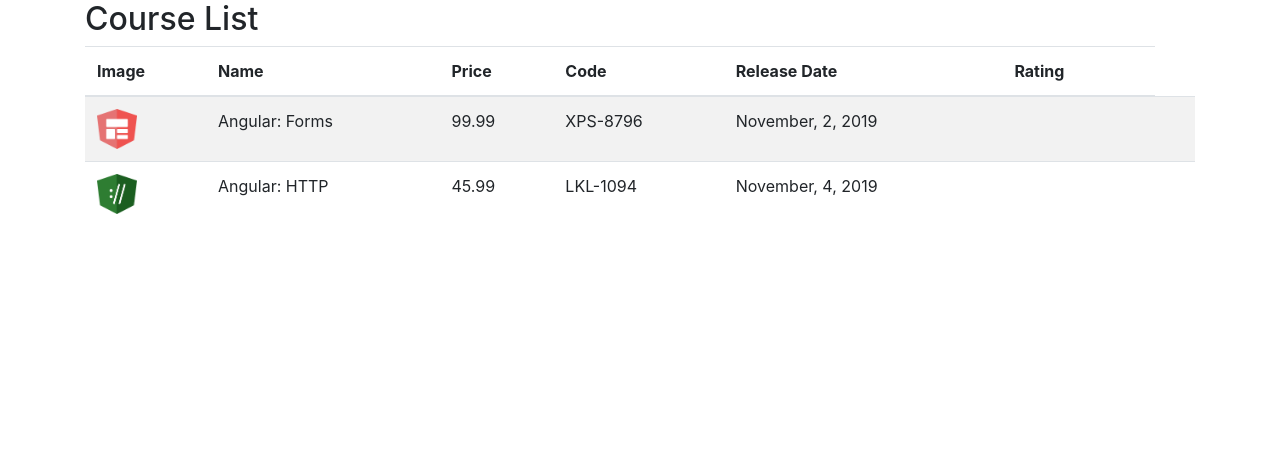
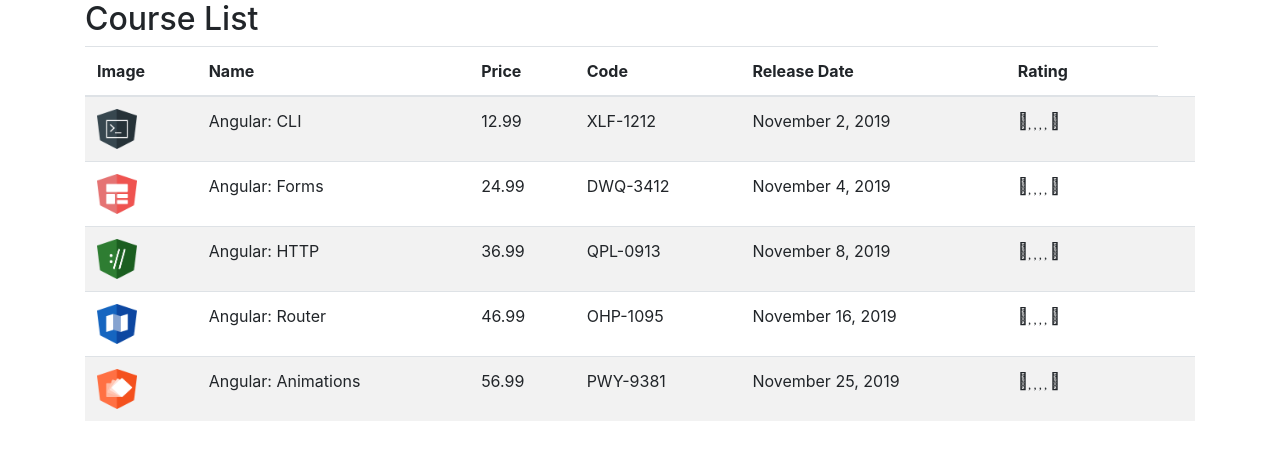
Before and after one commit to flaviohnm/course-manager, an Angular app: page / in a window 1280 px wide. Shown: the top 460 px of the page. Built offline with nearby package versions, Linux system fonts and the light colour scheme.

Commit message:
criando o serviço para inicializar o vetor com o conteúdo dos cursos

```diff
--- a/angular.json
+++ b/angular.json
@@ -94,6 +94,7 @@
               "src/assets"
             ],
             "styles": [
+              "../node_modules/@fortawesome/fontawesome-free/css/fontawesome.css",
               "src/styles.css"
             ],
             "scripts": []
--- a/package.json
+++ b/package.json
@@ -19,8 +19,11 @@
     "@angular/platform-browser": "~11.2.10",
     "@angular/platform-browser-dynamic": "~11.2.10",
     "@angular/router": "~11.2.10",
+    "@fortawesome/fontawesome": "^1.1.8",
     "@fortawesome/fontawesome-free": "^5.15.3",
+    "angular-font-awesome": "^3.1.2",
     "bootstrap": "^4.6.0",
+    "font-awesome": "^4.7.0",
     "rxjs": "~6.6.0",
     "tslib": "^2.0.0",
     "zone.js": "~0.11.3"
--- a/src/app/app.module.ts
+++ b/src/app/app.module.ts
@@ -10,7 +10,7 @@
   declarations: [
     AppComponent,
     CourseListComponent,
-    StarComponent
+    StarComponent,
   ],
   imports: [
     BrowserModule,
--- a/src/app/courses/course-list.component.html
+++ b/src/app/courses/course-list.component.html
@@ -18,7 +18,9 @@
       <td>{{ course.price }}</td>
       <td>{{ course.code }}</td>
       <td>{{ course.releaseDate }}</td>
-      <td><app-star [rating]="course.rating"></app-star></td>
+      <td>
+          <app-star [rating]="course.rating"></app-star>
+      </td>
       <td></td>
     </tr>
   </tbody>
--- a/src/app/courses/course-list.component.ts
+++ b/src/app/courses/course-list.component.ts
@@ -1,6 +1,7 @@
 
 import { Component } from "@angular/core";
 import { Course } from "./course";
+import { CourseService } from "./course.service";
 
 @Component({
 
@@ -12,29 +13,11 @@
 
   courses: Course[] = [];
 
+  constructor(private courseService: CourseService) { }
+
   ngOnInit(): void {
 
-    this.courses = [
-      {
-        id: 1,
-        name: 'Angular: Forms',
-        imageUrl: '/assets/images/forms.png',
-        price: 99.99,
-        code: 'XPS-8796',
-        duration: 120,
-        rating: 4.5,
-        releaseDate: 'November, 2, 2019'
-      },
-      {
-        id: 2,
-        name: 'Angular: HTTP',
-        imageUrl: '/assets/images/http.png',
-        price: 45.99,
-        code: 'LKL-1094',
-        duration: 80,
-        rating: 4,
-        releaseDate: 'November, 4, 2019'
-      }
-    ]
+      this.courses = this.courseService.retrieveAll();
+
   }
 }
--- /dev/null
+++ b/src/app/courses/course.service.ts
@@ -0,0 +1,74 @@
+import { Injectable } from "@angular/core";
+import { Course } from "./course";
+
+
+@Injectable({
+
+  providedIn: 'root'
+
+})
+export class CourseService {
+
+  retrieveAll(): Course[] {
+    return COURSES;
+  }
+}
+
+
+var COURSES: Course[] = [
+  {
+    id: 1,
+    name: 'Angular: CLI',
+    releaseDate: 'November 2, 2019',
+    description: 'Neste curso, os alunos irão obter um grande conhecimento nos principais recursos do CLI',
+    duration: 120,
+    code: 'XLF-1212',
+    rating: 3,
+    price: 12.99,
+    imageUrl: '/assets/images/cli.png',
+  },
+  {
+    id: 2,
+    name: 'Angular: Forms',
+    releaseDate: 'November 4, 2019',
+    description: 'Neste curso, os alunos irão obter um conhecimento aprofundado sobre os recursos disponíveis no módulo de Forms.',
+    duration: 80,
+    code: 'DWQ-3412',
+    rating: 3.5,
+    price: 24.99,
+    imageUrl: '/assets/images/forms.png',
+  },
+  {
+    id: 3,
+    name: 'Angular: HTTP',
+    releaseDate: 'November 8, 2019',
+    description: 'Neste curso, os alunos irão obter um conhecimento aprofundado sobre os recursos disponíveis no módulo de HTTP.',
+    duration: 80,
+    code: 'QPL-0913',
+    rating: 4.0,
+    price: 36.99,
+    imageUrl: '/assets/images/http.png',
+  },
+  {
+    id: 4,
+    name: 'Angular: Router',
+    releaseDate: 'November 16, 2019',
+    description: 'Neste curso, os alunos irão obter um conhecimento aprofundado sobre os recursos disponíveis no módulo de Router.',
+    duration: 80,
+    code: 'OHP-1095',
+    rating: 4.5,
+    price: 46.99,
+    imageUrl: '/assets/images/router.png',
+  },
+  {
+    id: 5,
+    name: 'Angular: Animations',
+    releaseDate: 'November 25, 2019',
+    description: 'Neste curso, os alunos irão obter um conhecimento aprofundado sobre os recursos disponíveis sobre Animation.',
+    duration: 80,
+    code: 'PWY-9381',
+    rating: 5,
+    price: 56.99,
+    imageUrl: '/assets/images/animations.png',
+  }
+];
--- a/src/app/courses/course.ts
+++ b/src/app/courses/course.ts
@@ -8,4 +8,5 @@
   duration: number;
   rating: number;
   releaseDate: string;
+  description: string;
 }
--- a/src/app/star/star.component.html
+++ b/src/app/star/star.component.html
@@ -2,10 +2,11 @@
 
   <div style="width: 100px;">
     <span class="fas fa-star"></span>
-    <span class="fas fa-star"></span>
-    <span class="fas fa-star"></span>
-    <span class="fas fa-star"></span>
-    <span class="fas fa-star"></span>
+    <span class="fas fa-heart"></span>
+    <span class="fas fa-heart"></span>
+    <span class="fas fa-heart"></span>
+    <span class="fas fa-heart"></span>
+    <i class="fas fa-star"></i>
   </div>
 
 </div>
--- a/src/styles.css
+++ b/src/styles.css
@@ -1,4 +1,4 @@
 /* You can add global styles to this file, and also import other style files */
 @import '~bootstrap/dist/css/bootstrap.min.css';
 
-@import '~fontawesome/css/fontawesome.min.css';
+@import '~@fortawesome/fontawesome-free/css/fontawesome.css';
```
Also changed, not shown: 1 other file (tests, documents, lock files or other folders).
